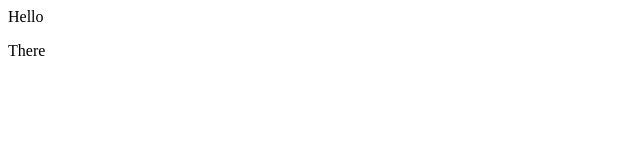
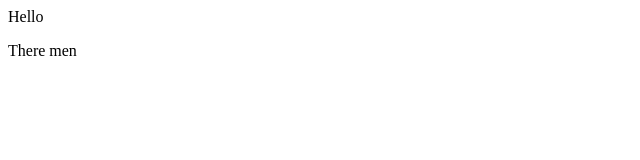
Before and after one commit to NESpr0n00b/demo-repo, a plain HTML site: page index.html in a window 1280 px wide. Shown: the full height of the page, 0-640 px from the left. Drawn offline with Linux system fonts and the light colour scheme.

Commit message:
added something to index

```diff
--- a/index.html
+++ b/index.html
@@ -1,2 +1,2 @@
 <div>Hello</div>
-<p>There</p>
+<p>There men</p>
```
